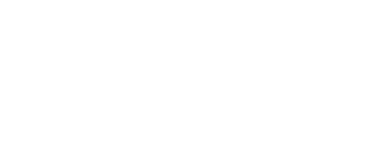
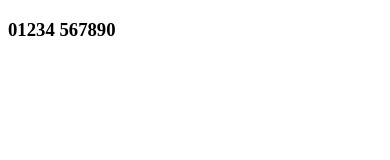
Before and after one commit to 5pence/gittestthing, a plain HTML site: page index.html in a window 390 px wide. Drawn offline with Linux system fonts and the light colour scheme.

Commit message:
Add telephone

```diff
--- a/index.html
+++ b/index.html
@@ -7,6 +7,6 @@
     <link href="assets/css/style.css" type="text/css" rel="stylesheet">
 </head>
 <body>
-
+    <h3 class="telephone">01234 567890</h3>
 </body>
 </html>
```
